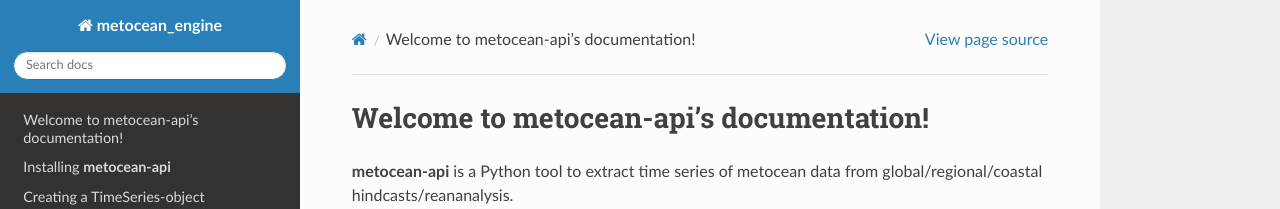
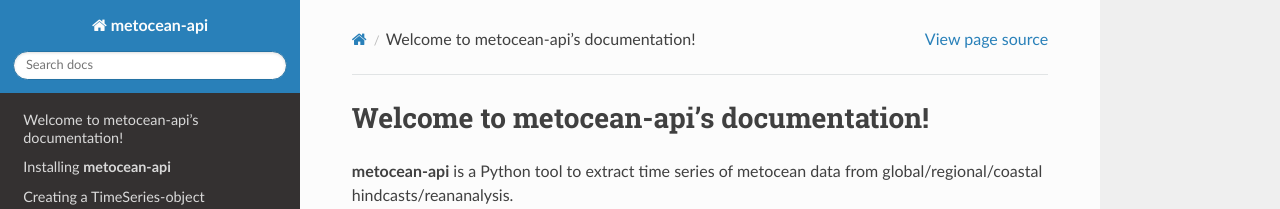
Before and after one commit to MET-OM/metocean-api, a Sphinx documentation site: the page built from docs/index.rst, in a window 1280 px wide. Shown: the top 209 px of the page. Built offline with Sphinx 7.4.7 and the Read the Docs theme 2.0.0, drawn with Linux system fonts in a browser that asks for light colours.

Commit message:
Update conf.py

```diff
--- a/docs/conf.py
+++ b/docs/conf.py
@@ -17,7 +17,7 @@
 
 # -- Project information -----------------------------------------------------
 
-project = 'metocean_engine'
+project = 'metocean-api'
 copyright = '2023, KonstantinChri'
 author = 'KonstantinChri'
 
```
